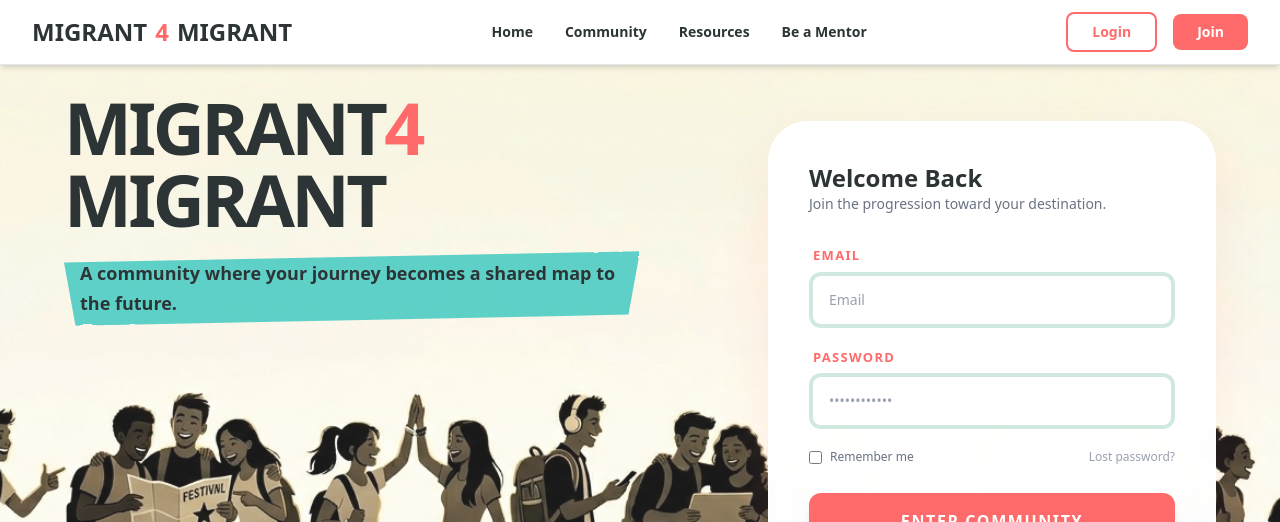
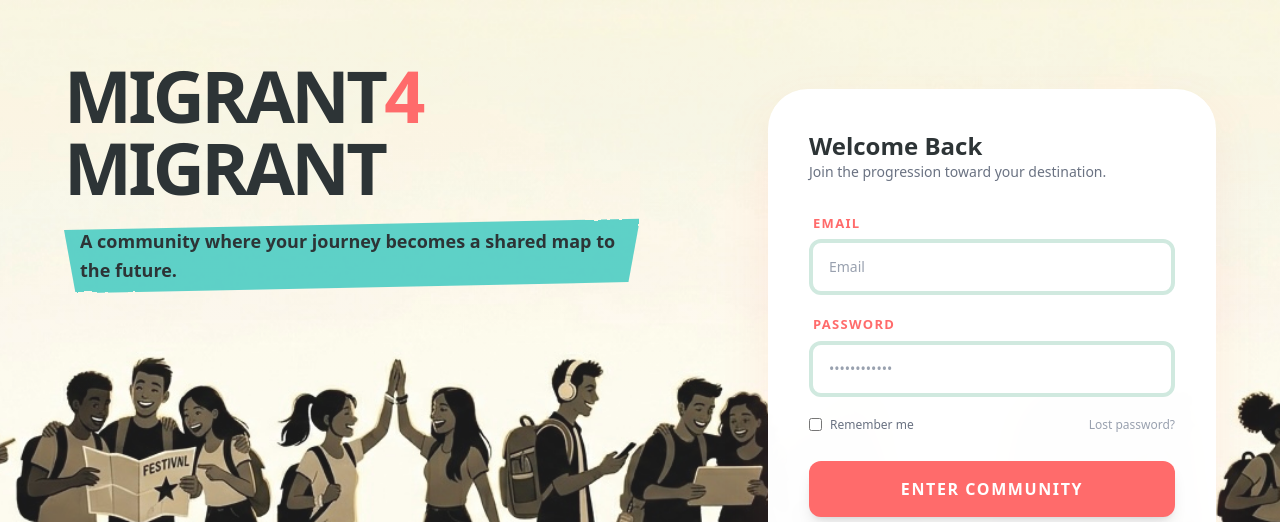
Before and after one commit to tajirdev/MIGRANT4MIGRANT, a plain HTML site: page frontend/login.html in a window 1280 px wide. Shown: the top 522 px of the page. Drawn offline with Linux system fonts and the light colour scheme.

Commit message:
login finishing

```diff
--- a/frontend/login.html
+++ b/frontend/login.html
@@ -8,33 +8,8 @@
 </head>
 <body class="bg-split-layout min-h-screen flex flex-col font-sans antialiased overflow-x-hidden">
 
-    <!-- Navbar -->
-    <nav class="navbar">
-        <div class="navbar-container">
-            <div class="navbar-logo">
-                MIGRANT<span>4</span>MIGRANT
-            </div>
-            <div class="navbar-menu">
-                <a href="index.html">Home</a>
-                <a href="community.html">Community</a>
-                <a href="resources.html">Resources</a>
-                <a href="mentor_reg.html">Be a Mentor</a>
-            </div>
-            <div class="navbar-auth">
-                <a href="login.html" class="navbar-btn navbar-btn-secondary active">Login</a>
-                <a href="migrant_reg.html" class="navbar-btn navbar-btn-primary">Join</a>
-            </div>
-            <div class="navbar-toggle">
-                <span></span>
-                <span></span>
-                <span></span>
-            </div>
-        </div>
-        <div class="navbar-mobile-menu hidden"></div>
-    </nav>
-
     <div class="flex-1 flex items-center justify-center p-4 md:p-8 relative">
-        <div class="fixed inset-0 z-0 top-16">
+        <div class="fixed inset-0 z-0 top-0">
             <img src="assets/background_form.jpg"
                  alt="Migrant Journey Silhouettes"
                  class="w-full h-full object-cover opacity-90 mix-blend-multiply">
```
